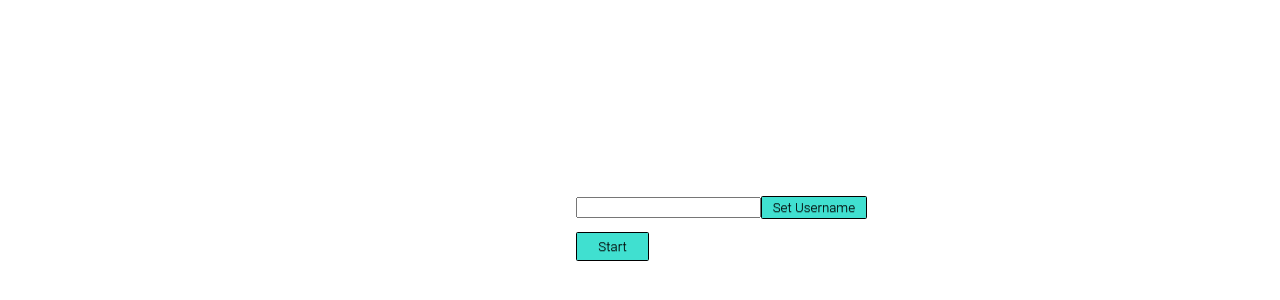
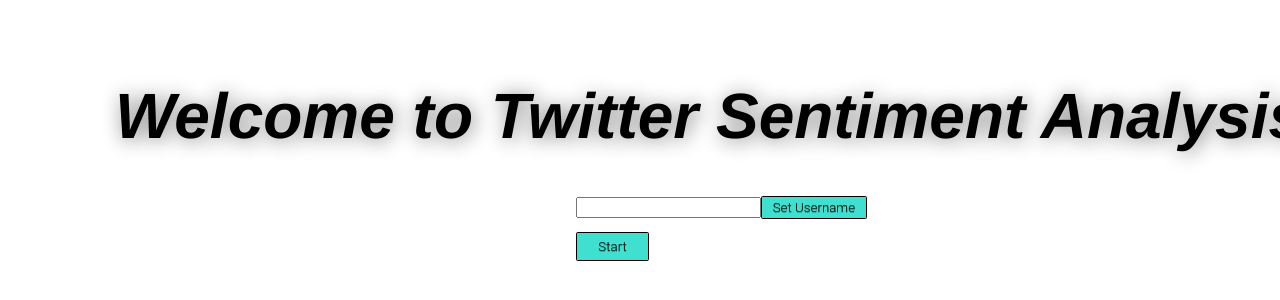
Before and after one commit to AlexTing1/Twitter-Analysis, a React app: page / in a window 1280 px wide. Shown: the part 204-504 px from the top of the page. Built offline with nearby package versions, Linux system fonts and the light colour scheme; the HTML template or start-up script is replaced by a standard one.

Commit message:
added title css

```diff
--- a/client/src/Components/Start.jsx
+++ b/client/src/Components/Start.jsx
@@ -22,7 +22,11 @@
   }
 
   return (
+
     <div className={css.container}>
+      <div className={css.title}>
+        <h1 className={css.titleText}>Welcome to Twitter Sentiment Analysis</h1>
+      </div>
       <div>
         <input type="text" onChange={onChange} />
         <button type="submit" onClick={setUserName} className={css.setButton}>Set Username</button>
--- a/client/src/Components/css/start.css
+++ b/client/src/Components/css/start.css
@@ -17,6 +17,25 @@
   margin-top: 10px;
 }
  */
+
+.title {
+  position: fixed;
+  top: 40%;
+  left: 50%;
+  -webkit-transform: translate(-35%, -50%);
+    transform: translate(-35%, -50%);
+
+}
+
+.titleText {
+
+  font-size: 64px;
+  font-style: italic;
+  font-family: Helvetica Neue,Helvetica,Arial,sans-serif;
+  text-shadow: 2px 2px 20px grey;
+  width:1500px;
+}
+
 .setButton {
   display:inline-block;
   padding:0.23em 0.8em;
```
